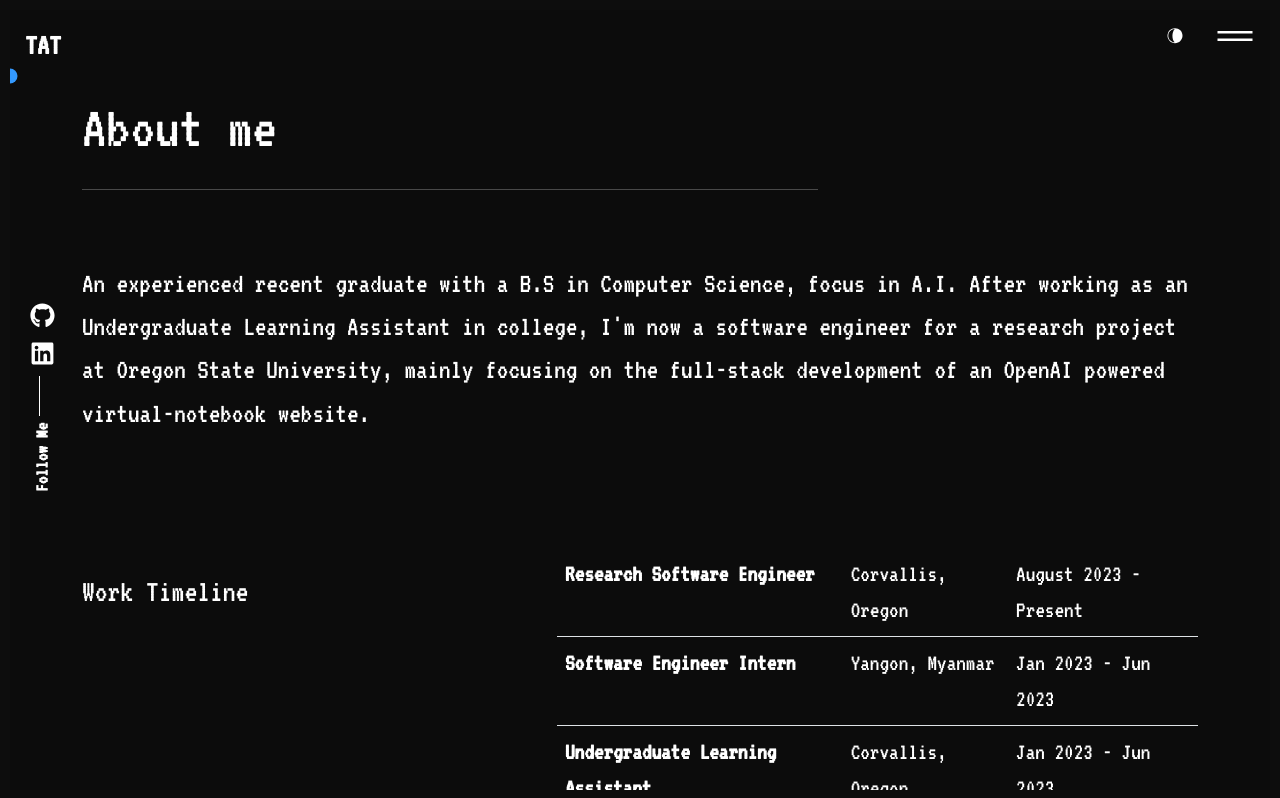
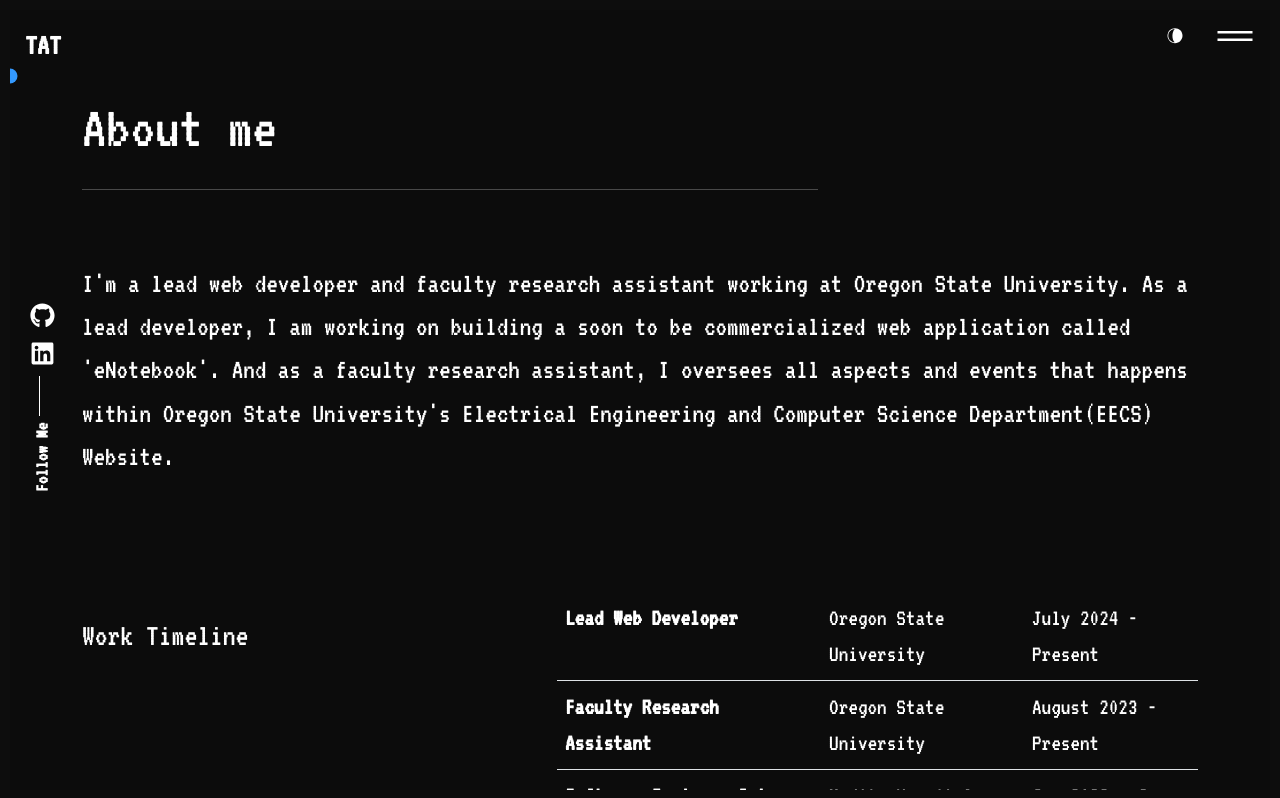
Before and after one commit to toby12352/pixel-portfolio, a React (Create React App) app: page /about in a window 1280 px wide. Shown: the top 798 px of the page. Built offline with nearby package versions, Linux system fonts and the light colour scheme.

Commit message:
Content_options changed

```diff
--- a/src/content_option.js
+++ b/src/content_option.js
@@ -22,23 +22,28 @@
 const dataabout = {
   title: "Abit about myself",
   aboutme:
-    "An experienced recent graduate with a B.S in Computer Science, focus in A.I. After working as an Undergraduate Learning Assistant in college, I'm now a software engineer for a research project at Oregon State University, mainly focusing on the full-stack development of an OpenAI powered virtual-notebook website.",
+    "I'm a lead web developer and faculty research assistant working at Oregon State University. As a lead developer, I am working on building a soon to be commercialized web application called 'eNotebook'. And as a faculty research assistant, I oversees all aspects and events that happens within Oregon State University's Electrical Engineering and Computer Science Department(EECS) Website.",
 };
 
 const worktimeline = [
   {
-    jobtitle: "Research Software Engineer",
-    where: "Corvallis, Oregon",
+    jobtitle: "Lead Web Developer",
+    where: "Oregon State University",
+    date: "July 2024 - Present",
+  },
+  {
+    jobtitle: "Faculty Research Assistant",
+    where: "Oregon State University",
     date: "August 2023 - Present",
   },
   {
     jobtitle: "Software Engineer Intern",
-    where: "Yangon, Myanmar",
+    where: "Mudita Hospital, Myanmar",
     date: "Jan 2023 - Jun 2023",
   },
   {
     jobtitle: "Undergraduate Learning Assistant",
-    where: "Corvallis, Oregon",
+    where: "Oregon State University",
     date: "Jan 2023 - Jun 2023",
   },
 ];
```
Also changed, not shown: 5 other files (tests, documents, lock files or other folders).
